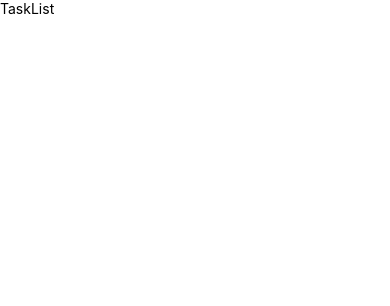
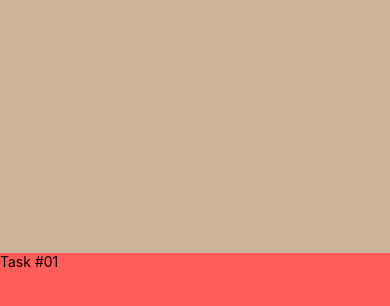
Before and after one commit to val-pedro/taskManager, a React Native app: screen / in a window 390 px wide. Shown: the top 306 px of the page. Built offline with nearby package versions, Linux system fonts and the light colour scheme.

Commit message:
cria a estrutura da tela TaskList

```diff
--- a/src/screens/TaskList.js
+++ b/src/screens/TaskList.js
@@ -1,10 +1,28 @@
-import { View, Text } from "react-native";
-
+import { View, Text, ImageBackground, StyleSheet } from "react-native";
 
 export default function TaskList() {
     return(
-        <View>
-            <Text>TaskList</Text>
+        <View style={styles.container}>
+            <ImageBackground source={{}} style={styles.background}>
+
+            </ImageBackground>
+            <View style={styles.taskList}>
+                <Text>Task #01</Text>
+            </View>
+
         </View>
     )
 }
+const styles = StyleSheet.create({
+    container: {
+        flex: 1
+    },
+    background: {
+        flex: 3,
+        backgroundColor: '#cfb698'
+    },
+    taskList: {
+        flex: 7,
+        backgroundColor: '#ff5d57'
+    }
+})
```
Also changed, not shown: components/AssetExample.js (deleted, +0 -31 lines).
